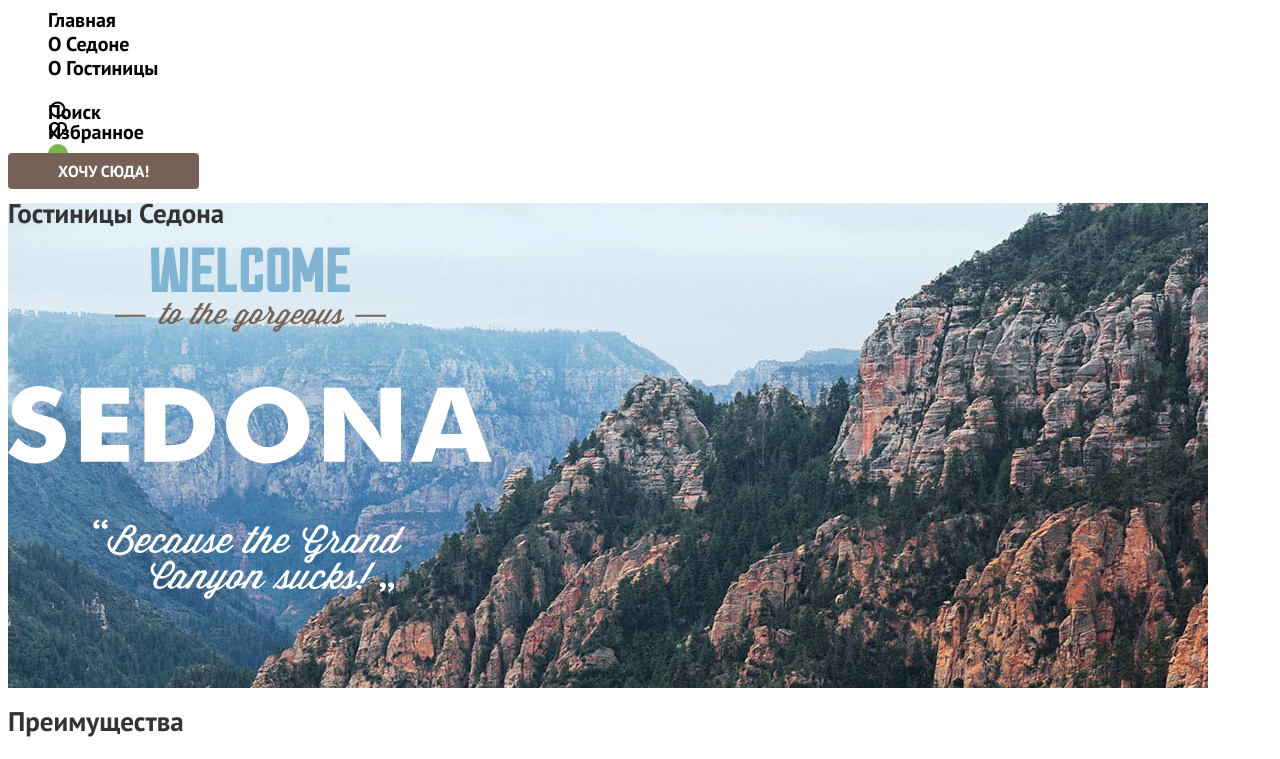
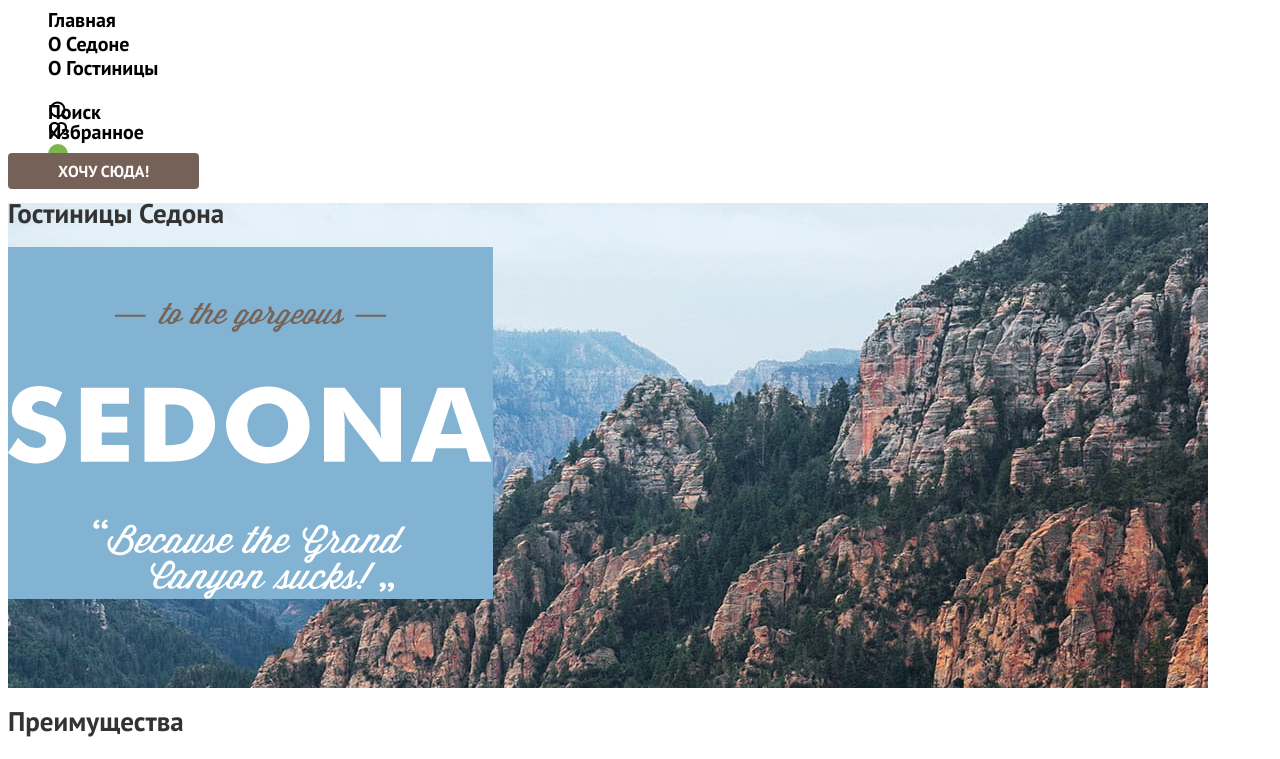
Before and after one commit to htmlacademy-htmlcss/2450769-sedona-1, a website built with Vite: page index.html in a window 1280 px wide. Shown: the part 94-853 px from the top of the page. Built offline with nearby package versions, Linux system fonts and the light colour scheme.

Commit message:
basic styles

```diff
--- a/styles/styles.css
+++ b/styles/styles.css
@@ -30,6 +30,10 @@ a {
 
 ul, ol {
   list-style-type: none;
+}
+
+img {
+  background-color: #82b3d3;
 }
 
 .navigation {
@@ -84,7 +88,6 @@ ul, ol {
 }
 
 .hero {
-  background-color: #82b3d3;
   background-image: url(../images/index-background.jpg);
   background-repeat: no-repeat;
   background-size: 100% auto;
@@ -357,6 +360,7 @@ label.cost-min,.cost-max {
 }
 /*
 .visually-hidden {
-  display: none;
+  position: fixed;
+  transform: scale(0);
 }
 */
```
